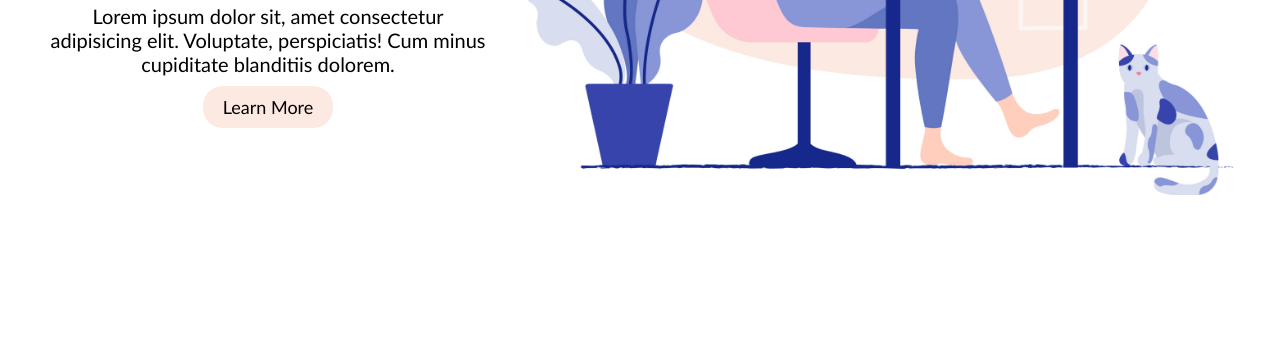
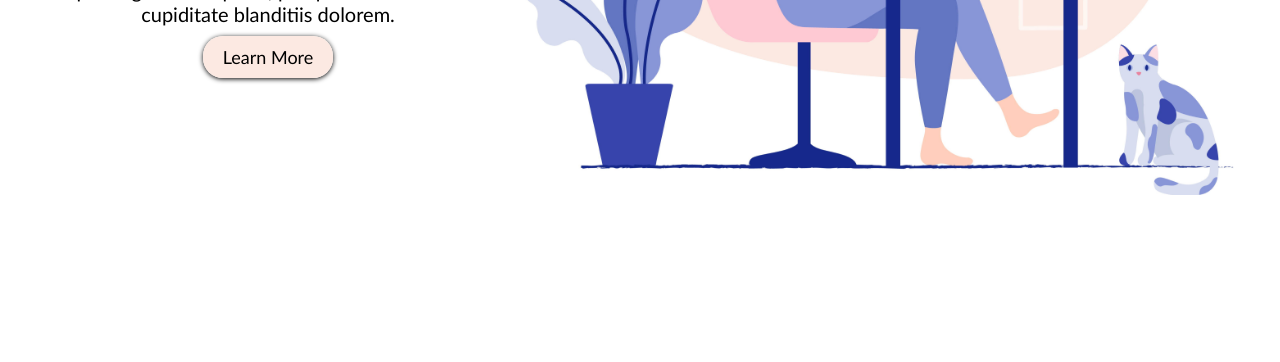
Before and after one commit to martynas3113/landing-page-workFromHome, a plain HTML site: page index.html in a window 1280 px wide. Shown: the part 513-875 px from the top of the page. Drawn offline with Linux system fonts and the light colour scheme.

Commit message:
desktop-final

```diff
--- a/css/custom.css
+++ b/css/custom.css
@@ -5,8 +5,10 @@
     border-radius: 20px;
     text-decoration: none;
     font-size: 18px;
+    box-shadow: 0px 1px 5px black;
+
 }
 
     .btn:hover {
-
+        box-shadow: 0px 2px 9px black;
     }
--- a/css/desktop.css
+++ b/css/desktop.css
@@ -1,4 +1,4 @@
-@media (min-width: 900px) {
+@media (min-width: 1000px) {
     .container {
         display: grid;
         grid-template-columns: 20px 2fr 3fr 20px;
@@ -32,8 +32,9 @@
         grid-row: 2/3;
         grid-column: 2/3;
         text-align: center;
-        margin-top: 50%;
-        padding:30px
+        margin-top: 40%;
+        padding:30px;
+        width: 100%
     }
         .left > p {
             margin-top: 20px;
```
